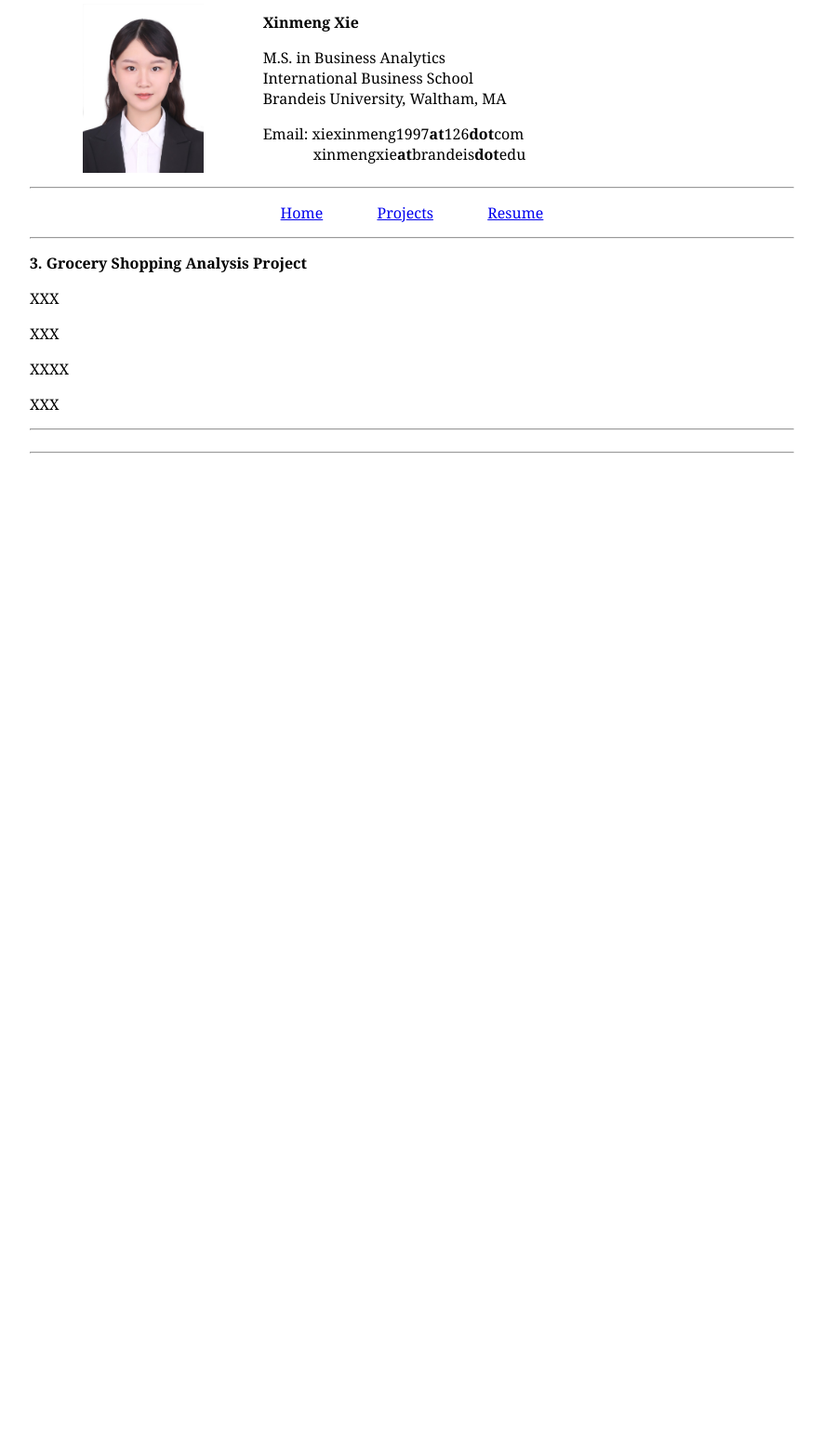
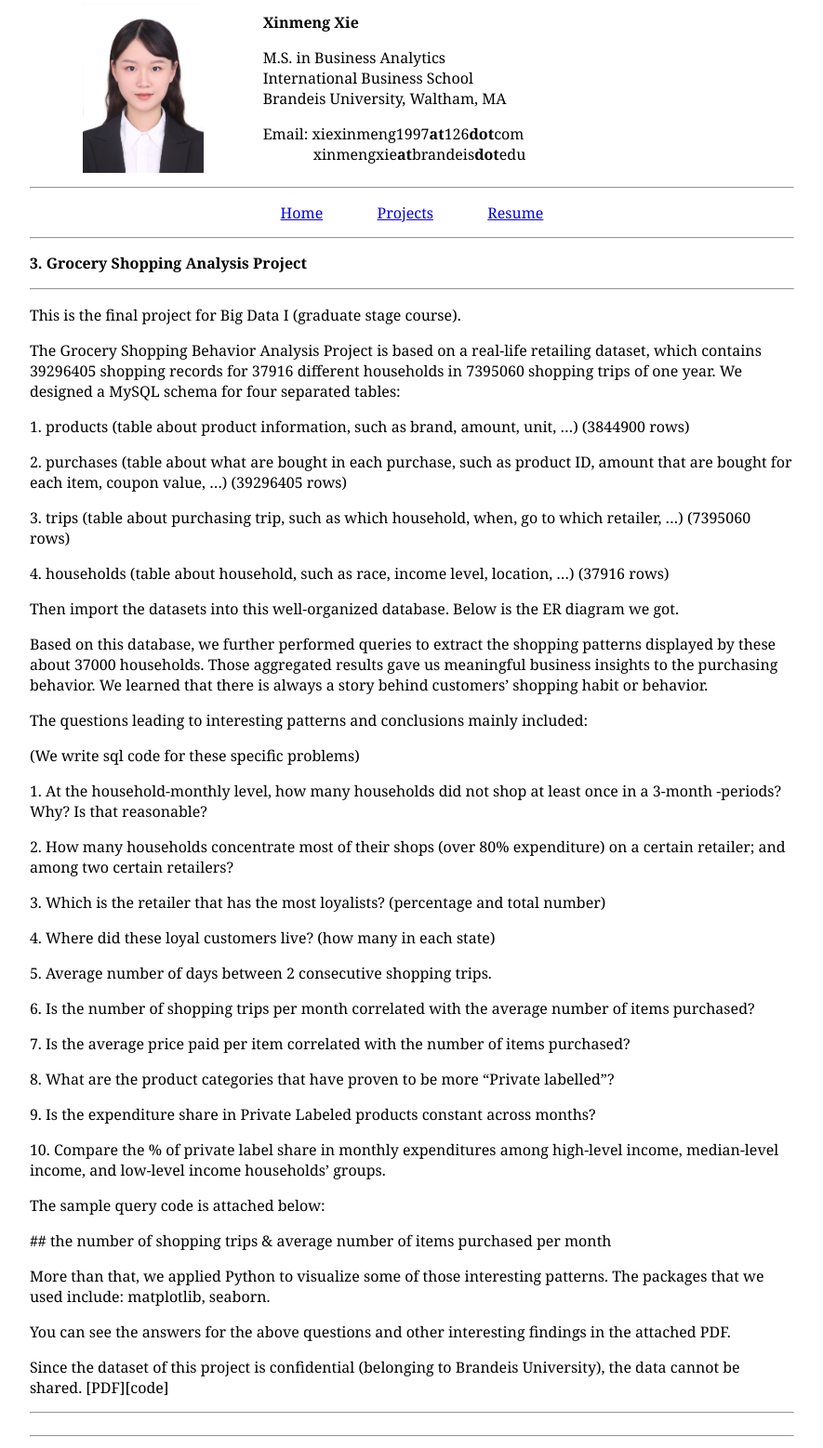
Before and after one commit to xinmengxie/xinmengxie.github.io, a plain HTML site: page grocery_shopping_analysis_project.html in a window 1280 px wide. Shown: the part 10-1568 px from the top of the page at 93% size, without its empty margins (197-1082 px from the left). Before the commit the page ends 800 px from the top, so only its background shows below. Drawn offline with Linux system fonts and the light colour scheme.

Commit message:
Update grocery_shopping_analysis_project.html

```diff
--- a/grocery_shopping_analysis_project.html
+++ b/grocery_shopping_analysis_project.html
@@ -57,18 +57,41 @@ table {border-collapse: separate; border-spacing: 5px;}
   <tr>
     <td colspan="2">
 	  <h3 >3. Grocery Shopping Analysis Project<o:p>&nbsp;</o:p></h3>
-      <p align='justify'>
-        XXX
-      </p>
-      <p>
-      	XXX
-      </p>
-      <p>
-       XXXX
-      </p>
-      <p>
-       XXX
-       </p>
+	    <hr>
+
+
+	    <p>This is the final project for Big Data I (graduate stage course).</p><p>
+The Grocery Shopping Behavior Analysis Project is based on a real-life retailing dataset, which contains 39296405 shopping records for 37916 different households in 7395060 shopping trips of one year.
+We designed a MySQL schema for four separated tables: </p><p>
+1.	products (table about product information, such as brand, amount, unit, …) (3844900 rows)</p><p>
+2.	purchases (table about what are bought in each purchase, such as product ID, amount that are bought for each item, coupon value, …) (39296405 rows)</p><p>
+3.	trips (table about purchasing trip, such as which household, when, go to which retailer, …) (7395060 rows)</p><p>
+4.	households (table about household, such as race, income level, location, …) (37916 rows)</p><p>
+Then import the datasets into this well-organized database. Below is the ER diagram we got.</p><p>
+
+
+	    Based on this database, we further performed queries to extract the shopping patterns displayed by these about 37000 households. Those aggregated results gave us meaningful business insights to the purchasing behavior. We learned that there is always a story behind customers’ shopping habit or behavior.
+</p><p>The questions leading to interesting patterns and conclusions mainly included:</p><p>
+(We write sql code for these specific problems)</p><p>
+1.	At the household‐monthly level, how many households did not shop at least once in a 3-month -periods? Why? Is that reasonable?</p><p>
+2.	How many households concentrate most of their shops (over 80% expenditure) on a certain retailer; and among two certain retailers?</p><p>
+3.	Which is the retailer that has the most loyalists? (percentage and total number)</p><p>
+4.	Where did these loyal customers live? (how many in each state)</p><p>
+5.	Average number of days between 2 consecutive shopping trips.</p><p>
+6.	Is the number of shopping trips per month correlated with the average number of items purchased? </p><p>
+7.	Is the average price paid per item correlated with the number of items purchased?</p><p>
+8.	What are the product categories that have proven to be more “Private labelled”?</p><p>
+9.	Is the expenditure share in Private Labeled products constant across months?</p><p>
+10.	Compare the % of private label share in monthly expenditures among high-level income, median-level income, and low-level income households’ groups.</p><p>
+The sample query code is attached below:</p><p>
+## the number of shopping trips & average number of items purchased per month</p><p>
+
+	    </p><p>
+
+	    More than that, we applied Python to visualize some of those interesting patterns. The packages that we used include: matplotlib, seaborn. </p><p>
+You can see the answers for the above questions and other interesting findings in the attached PDF. </p><p>
+Since the dataset of this project is confidential (belonging to Brandeis University), the data cannot be shared.
+[PDF][code] </p>
     </td>
   </tr>
     <tr>
```
